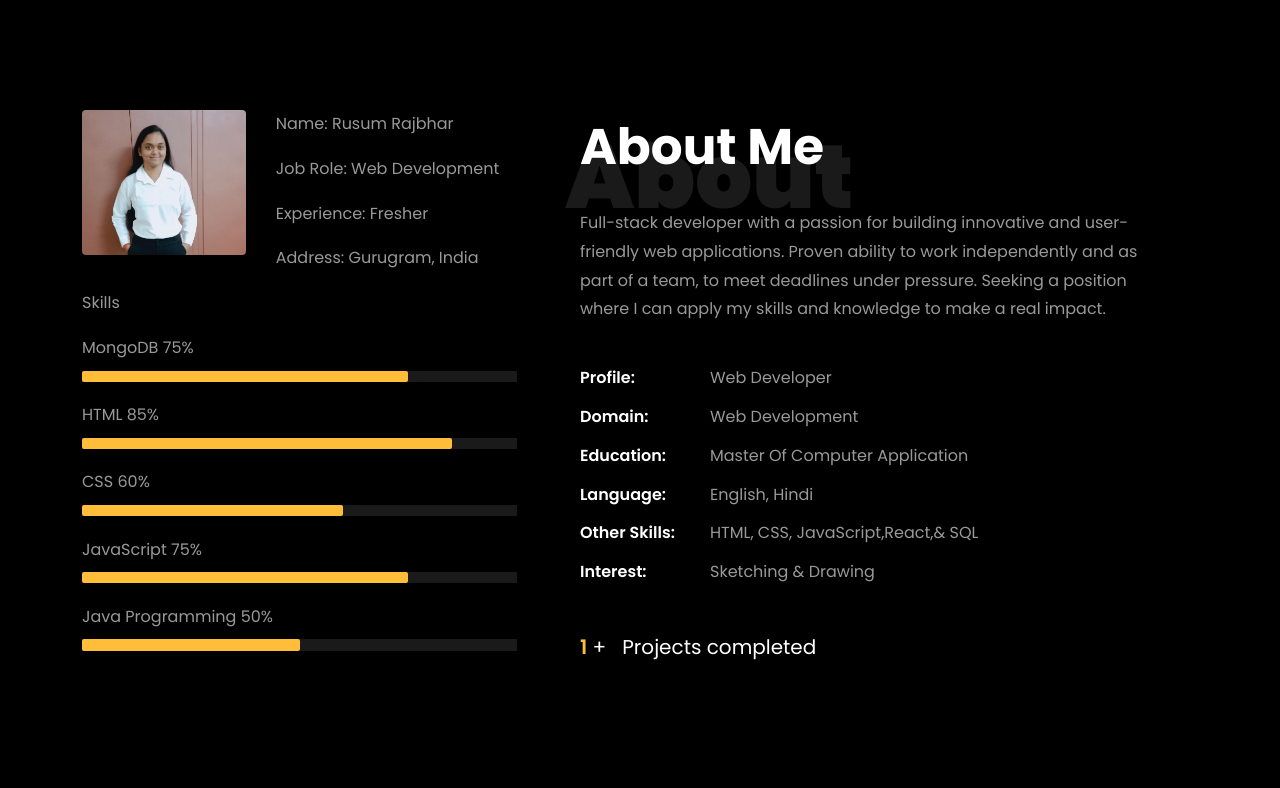
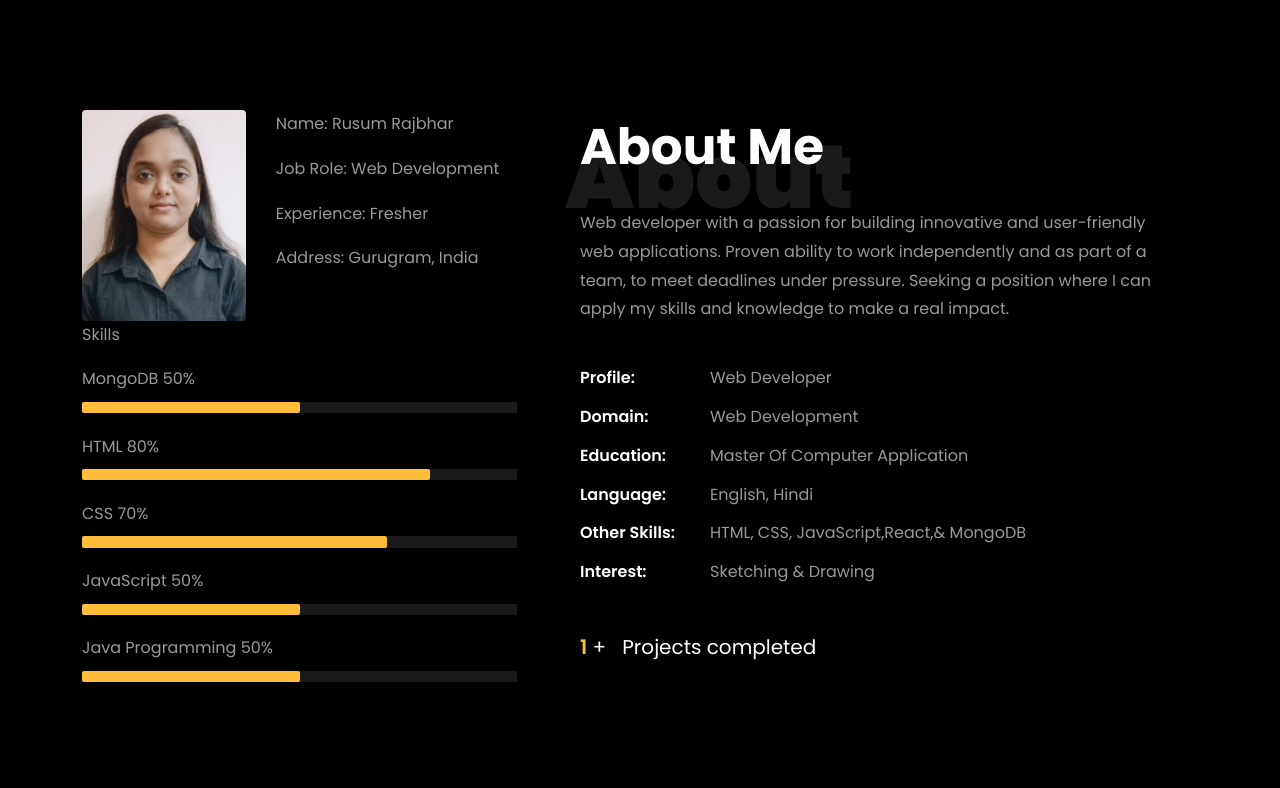
Before and after one commit to Rusum123/Personal-Portfolio, a plain HTML site: page index.html in a window 1280 px wide. Shown: the part 752-1540 px from the top of the page. Drawn offline with nearby package versions, Linux system fonts and the light colour scheme; files whose address does not match are found by name.

Commit message:
second commit

```diff
--- a/index.html
+++ b/index.html
@@ -148,7 +148,7 @@
 					<div class="row d-md-flex no-gutters slider-text align-items-end justify-content-end"
 						data-scrollax-parent="true">
 						<div class="one-third js-fullheight order-md-last img"
-							style="background-image:url(images/rusumimg.jfif);">
+							style="background-image:url(images/Rusum_image.jpg);">
 							<div class="overlay"></div>
 						</div>
 						<div class="one-forth d-flex  align-items-center ftco-animate"
@@ -216,7 +216,7 @@
 								<div class="row">
 									<div class="col-sm-6 col-md-5">
 										<div class="about-img">
-											<img src="images/rusumimg.jfif" class="img-fluid rounded b-shadow-a" alt="">
+											<img src="images/Rusum_image.jpg" class="img-fluid rounded b-shadow-a" alt="">
 										</div>
 									</div>
 									<!-- Details next to profile image -->
@@ -232,28 +232,28 @@
 
 								<div class="skill-mf">
 									<p class="title-s">Skills</p>
-									<span>MongoDB</span> <span class="pull-right">75%</span>
+									<span>MongoDB</span> <span class="pull-right">50%</span>
 									<div class="progress">
-										<div class="progress-bar" role="progressbar" style="width: 75%;"
-											aria-valuenow="75" aria-valuemin="0" aria-valuemax="100"></div>
+										<div class="progress-bar" role="progressbar" style="width: 50%;"
+											aria-valuenow="50" aria-valuemin="0" aria-valuemax="100"></div>
 									</div>
 
-									<span>HTML</span> <span class="pull-right">85%</span>
+									<span>HTML</span> <span class="pull-right">80%</span>
 									<div class="progress">
-										<div class="progress-bar" role="progressbar" style="width: 85%"
-											aria-valuenow="85" aria-valuemin="0" aria-valuemax="100"></div>
+										<div class="progress-bar" role="progressbar" style="width: 80%"
+											aria-valuenow="80" aria-valuemin="0" aria-valuemax="100"></div>
 									</div>
 
-									<span>CSS</span> <span class="pull-right">60%</span>
+									<span>CSS</span> <span class="pull-right">70%</span>
 									<div class="progress">
-										<div class="progress-bar" role="progressbar" style="width: 60%"
-											aria-valuenow="60" aria-valuemin="0" aria-valuemax="100"></div>
+										<div class="progress-bar" role="progressbar" style="width: 70%"
+											aria-valuenow="70" aria-valuemin="0" aria-valuemax="100"></div>
 									</div>
 
-									<span>JavaScript</span> <span class="pull-right">75%</span>
+									<span>JavaScript</span> <span class="pull-right">50%</span>
 									<div class="progress">
-										<div class="progress-bar" role="progressbar" style="width: 75%"
-											aria-valuenow="75" aria-valuemin="0" aria-valuemax="100"></div>
+										<div class="progress-bar" role="progressbar" style="width: 50%"
+											aria-valuenow="50" aria-valuemin="0" aria-valuemax="100"></div>
 									</div>
 
 									<span>Java Programming</span> <span class="pull-right">50%</span>
@@ -273,7 +273,7 @@
 								<h1 class="big">About</h1>
 								<h2 class="mb-4">About Me</h2>
 
-								<p>Full-stack developer with a passion for building innovative and user-friendly web
+								<p>Web developer with a passion for building innovative and user-friendly web
 									applications. Proven ability to work independently and as
 									part of a team, to meet deadlines under pressure. Seeking a position where I can
 									apply my skills and knowledge to make a real impact.</p>
@@ -285,7 +285,7 @@
 									<li class="d-flex"><span>Language:</span> <span>English, Hindi</span></li>
 
 									<li class="d-flex"><span>Other Skills:</span> <span>HTML, CSS,
-											JavaScript,React,&amp; SQL</span></li>
+											JavaScript,React,&amp; MongoDB</span></li>
 									<li class="d-flex"><span>Interest:</span> <span>Sketching &
 											Drawing</span></li>
 
```
Also changed, not shown: images/Rusum_image.jpg (added), images/about-me.png (deleted), images/about.png (deleted), images/bg_1.jpg (deleted), images/bg_1.png (deleted), images/proj_1.jpg (deleted), images/proj_2.jpg (deleted), images/proj_3.jpg (deleted), images/proj_4.jpg (deleted), images/proj_5.jpg (deleted), 1 other file.
